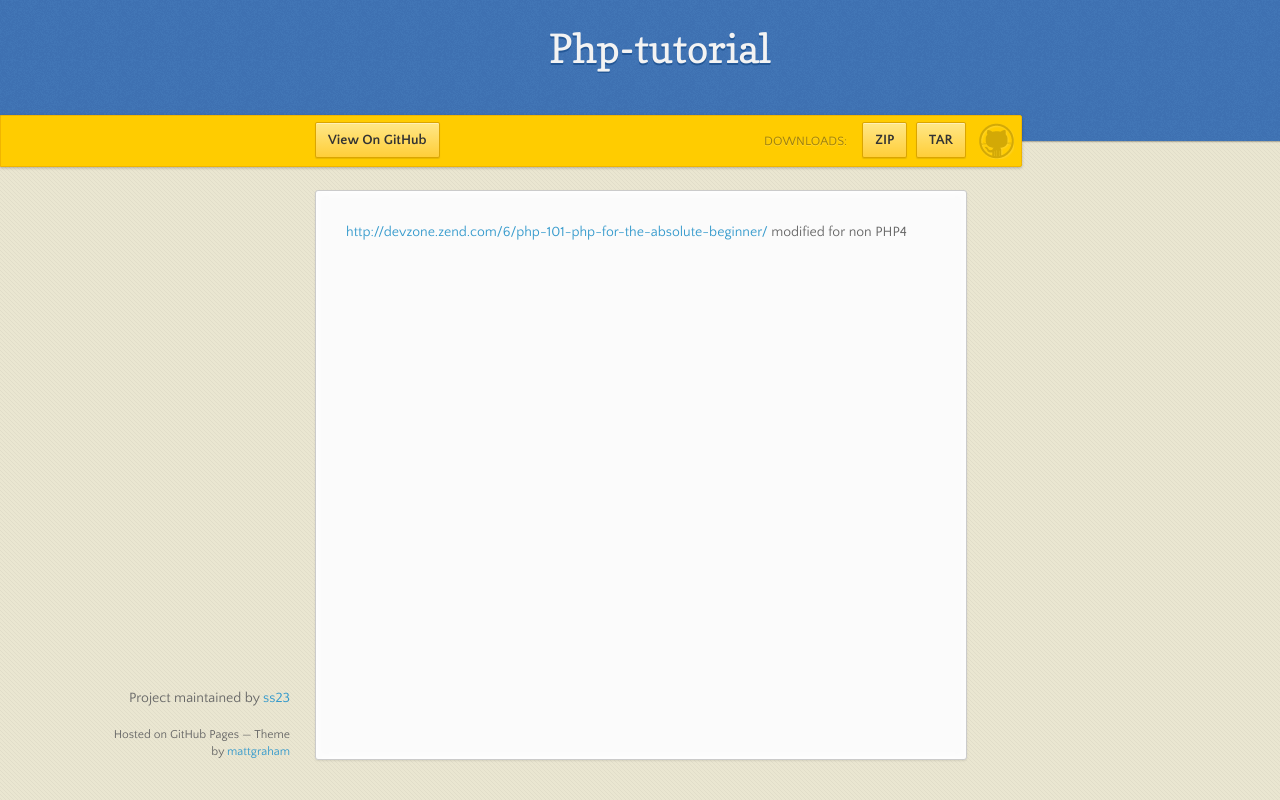
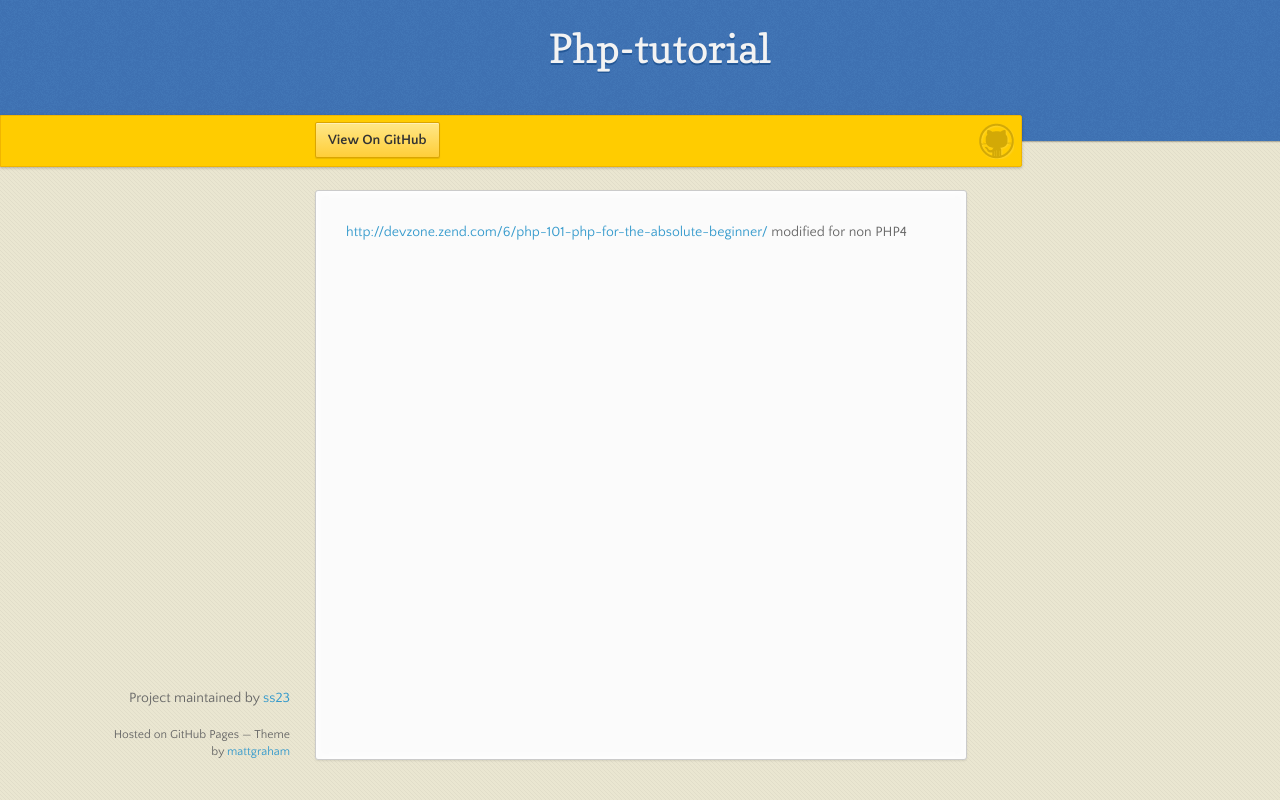
Before and after one commit to ss23/php-tutorial, a plain HTML site: page index.html in a window 1280 px wide. Drawn offline with nearby package versions, Linux system fonts and the light colour scheme.

Commit message:
Remove download(s)

```diff
--- a/index.html
+++ b/index.html
@@ -25,13 +25,6 @@
         <span id="logo"></span>
 
         <a href="https://github.com/ss23/php-tutorial" class="button fork"><strong>View On GitHub</strong></a>
-        <div class="downloads">
-          <span>Downloads:</span>
-          <ul>
-            <li><a href="https://github.com/ss23/php-tutorial/zipball/master" class="button">ZIP</a></li>
-            <li><a href="https://github.com/ss23/php-tutorial/tarball/master" class="button">TAR</a></li>
-          </ul>
-        </div>
       </div><!-- end banner -->
 
     <div class="wrapper">
```
